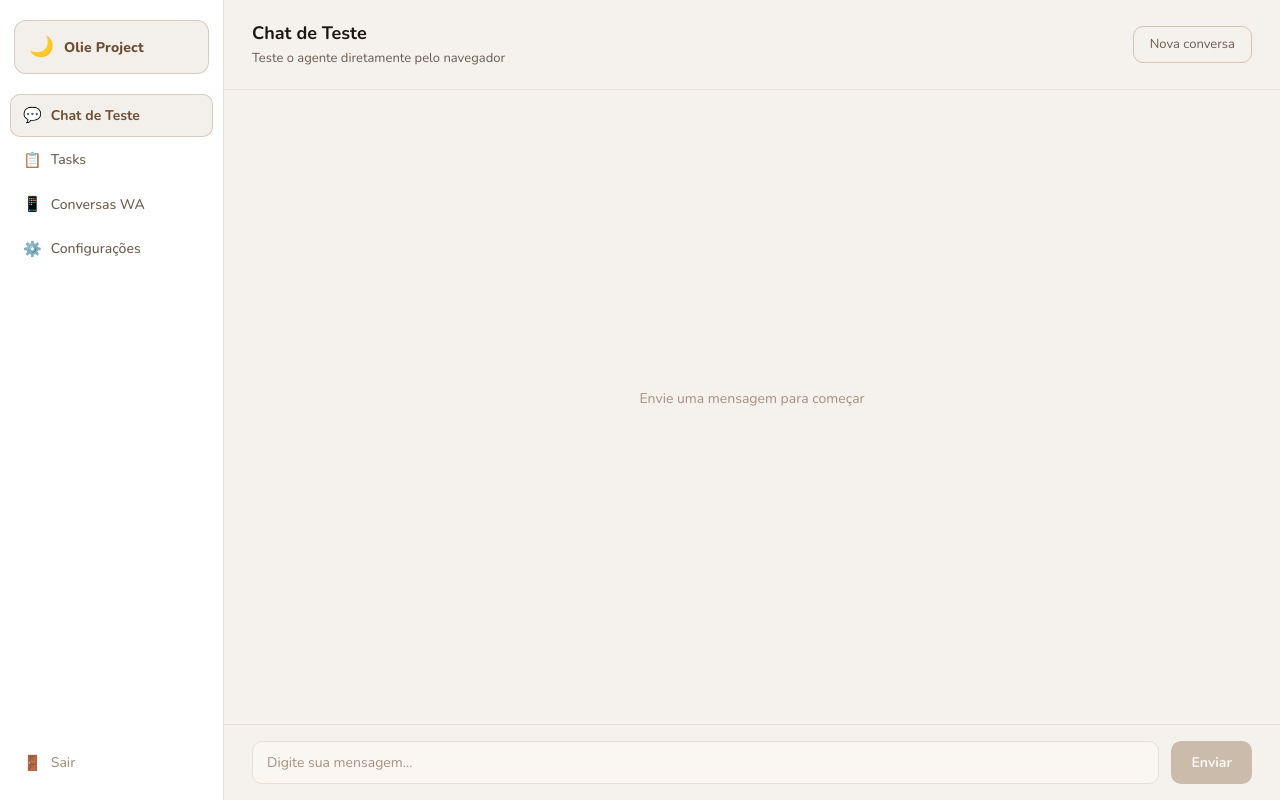
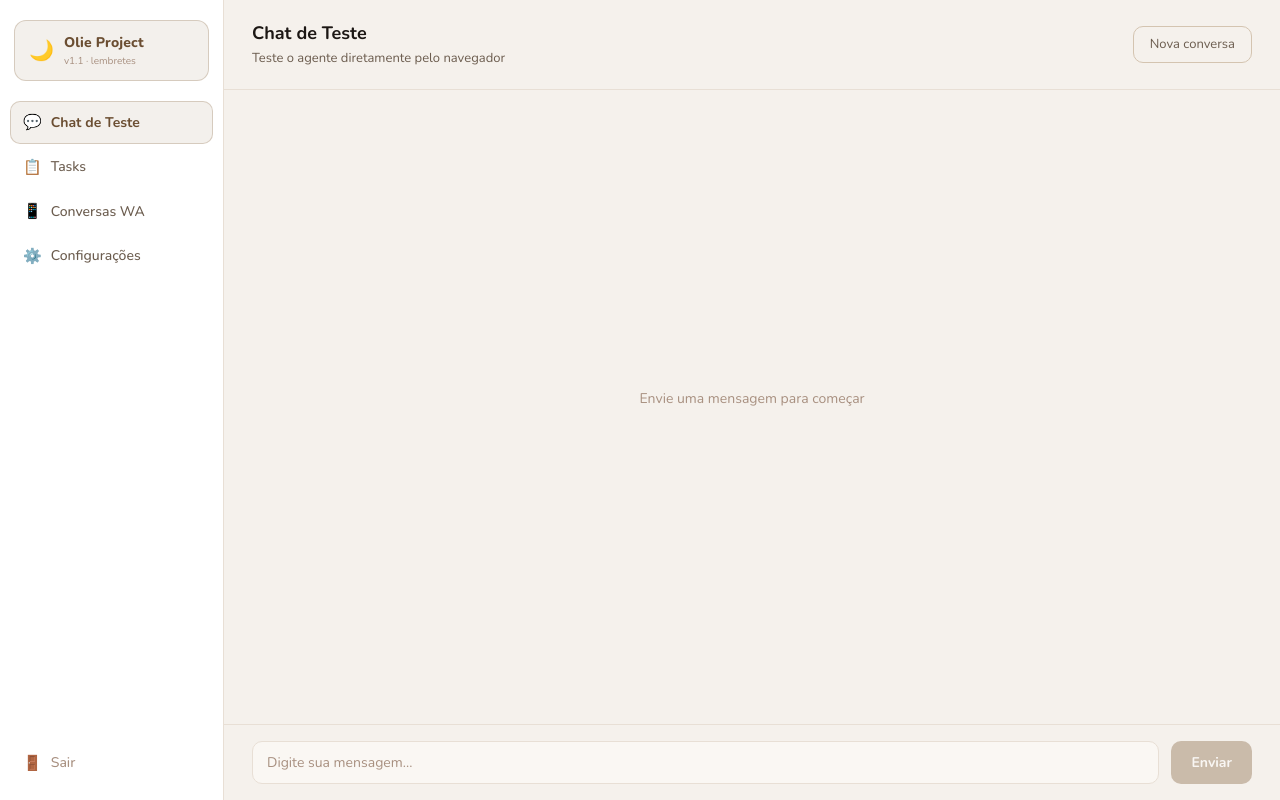
Before and after one commit to gms-project-01/gms-project-wa, a Next.js app: page / in a window 1280 px wide. Built offline with nearby package versions, Linux system fonts and the light colour scheme.

Commit message:
chore: add version indicator to sidebar (v1.1 · lembretes)
Co-Authored-By: Claude Sonnet 4.6 <noreply@anthropic.com>

```diff
--- a/src/app/(dashboard)/layout.tsx
+++ b/src/app/(dashboard)/layout.tsx
@@ -46,7 +46,8 @@ export default function DashboardLayout({ children }: { children: React.ReactNod
             borderRadius: "12px",
           }}>
             <span style={{ fontSize: "20px" }}>🌙</span>
-            <span style={{
+            <div>
+              <div style={{
                 fontFamily: "var(--font-sans)",
                 fontWeight: 800,
                 fontSize: "14px",
@@ -54,7 +55,9 @@ export default function DashboardLayout({ children }: { children: React.ReactNod
                 letterSpacing: "0.01em",
               }}>
                 Olie Project
-            </span>
+              </div>
+              <div style={{ fontSize: "10px", color: "var(--text-3)", marginTop: "1px" }}>v1.1 · lembretes</div>
+            </div>
           </div>
         </div>
 
```
Lines whose indentation alone changed are shown as unchanged.
